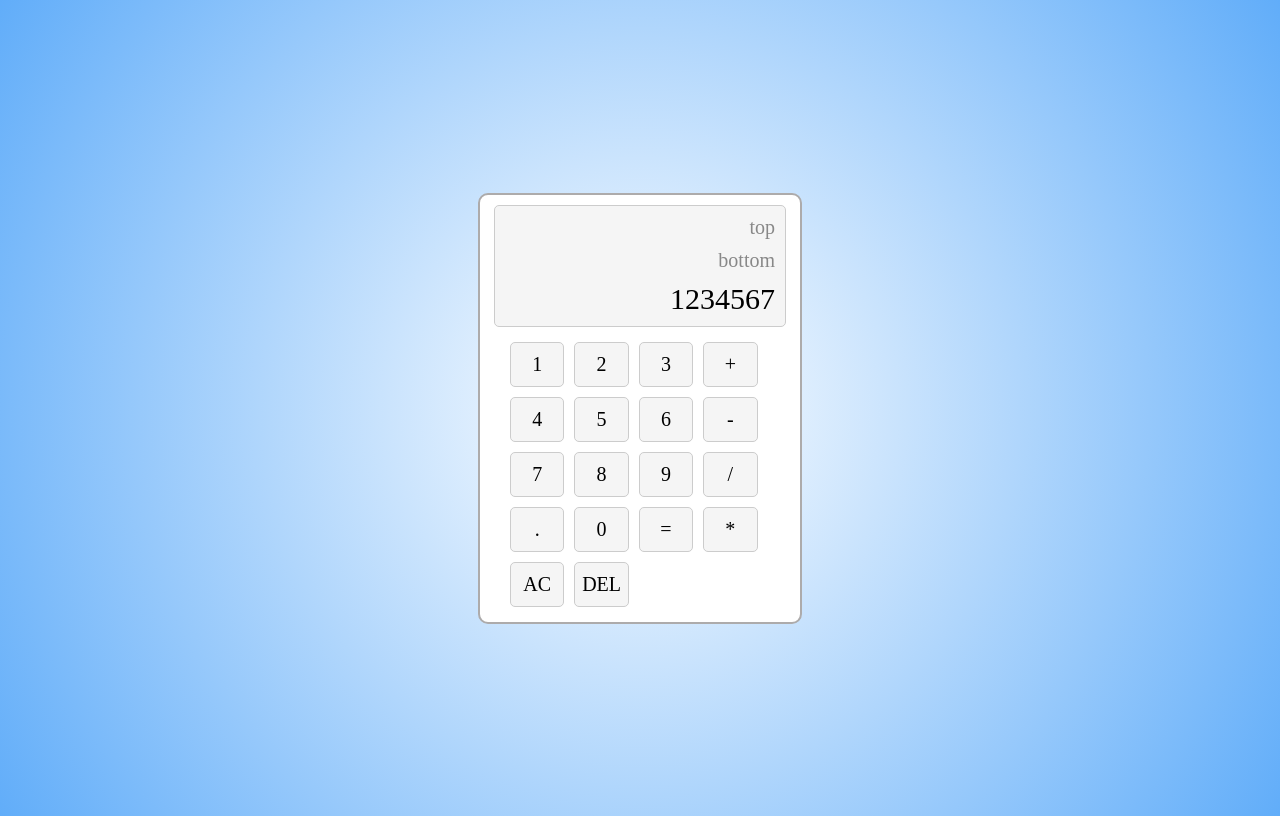
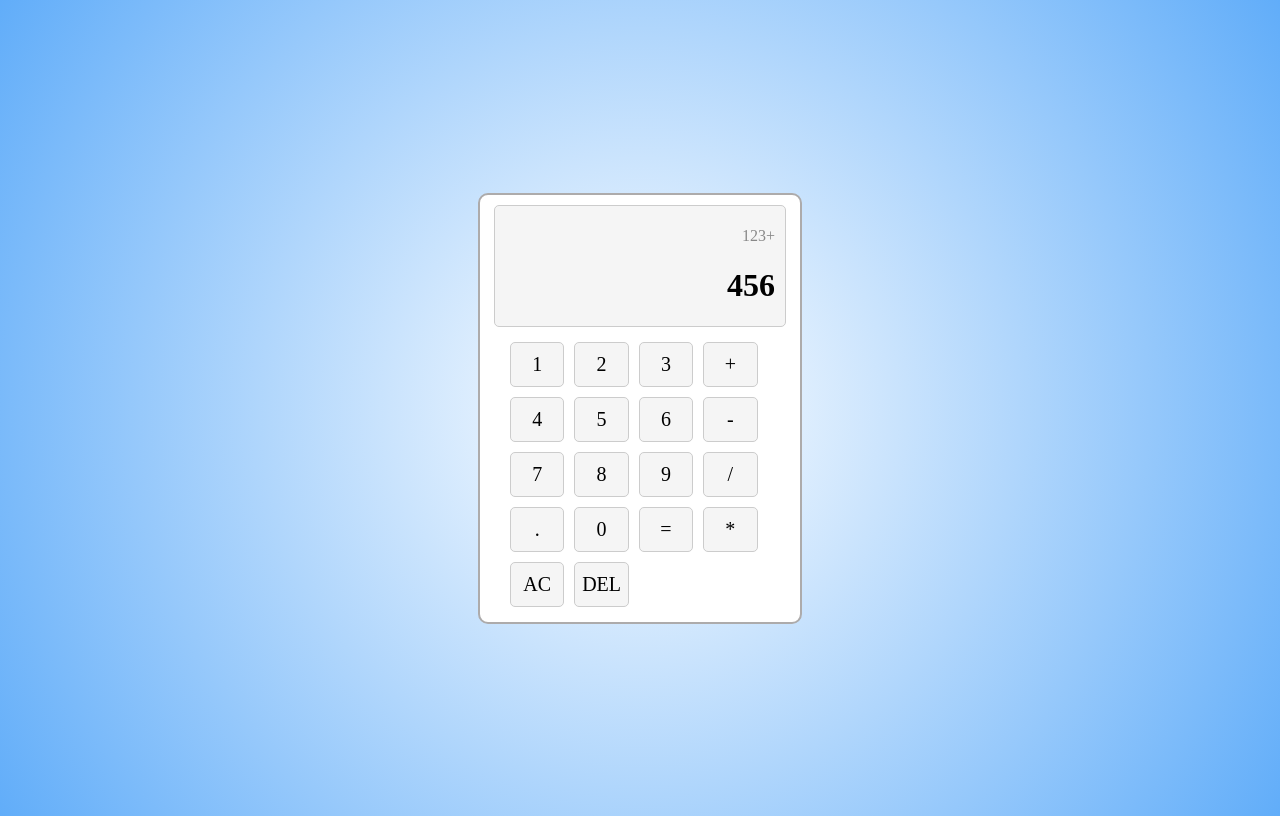
Before and after one commit to mrdoza/calculator, a plain HTML site: page index.html in a window 1280 px wide. Drawn offline with Linux system fonts and the light colour scheme.

Commit message:
display fixes
changed to a 2 line display
flexed to the right
added wrap

```diff
--- a/index.html
+++ b/index.html
@@ -10,9 +10,8 @@
   <body>
     <div class="calculator">
       <div class="output">
-        1234567
-        <div class="previous-operand">bottom</div>
-        <div class="current-operand">top</div>
+        <div class="previous-operand">123+</div>
+        <div class="current-operand">456</div>
       </div>
       <div class="button-area">
         <div class="buttons" class="operand">1</div>
--- a/styles.css
+++ b/styles.css
@@ -22,7 +22,8 @@ body {
 }
 .output {
     display: flex;
-    flex-direction: column-reverse;
+    flex-direction: column;
+    justify-content: space-around;
     height: 100px;
     width: 90%;
     margin-bottom: 10px;
@@ -32,14 +33,17 @@ body {
     background-color: #f5f5f5;
     border: 1px solid #ccc;
     border-radius: 5px;
-    text-wrap: wrap;
+    word-wrap: break-word;
+    word-break: break-all;
 }
-.previous-operand, .current-operand {
+.previous-operand {
     color: #888;
-    font-size: 20px;
-    margin-top: 0px;
-    margin-bottom: 10px;
-}
+    font-size: 1rem;
+    }
+.current-operand {
+    font-size: 2rem;
+    font-weight: bold;
+    }
 .button-area {
     display: flex;
     flex-wrap: wrap;
```
